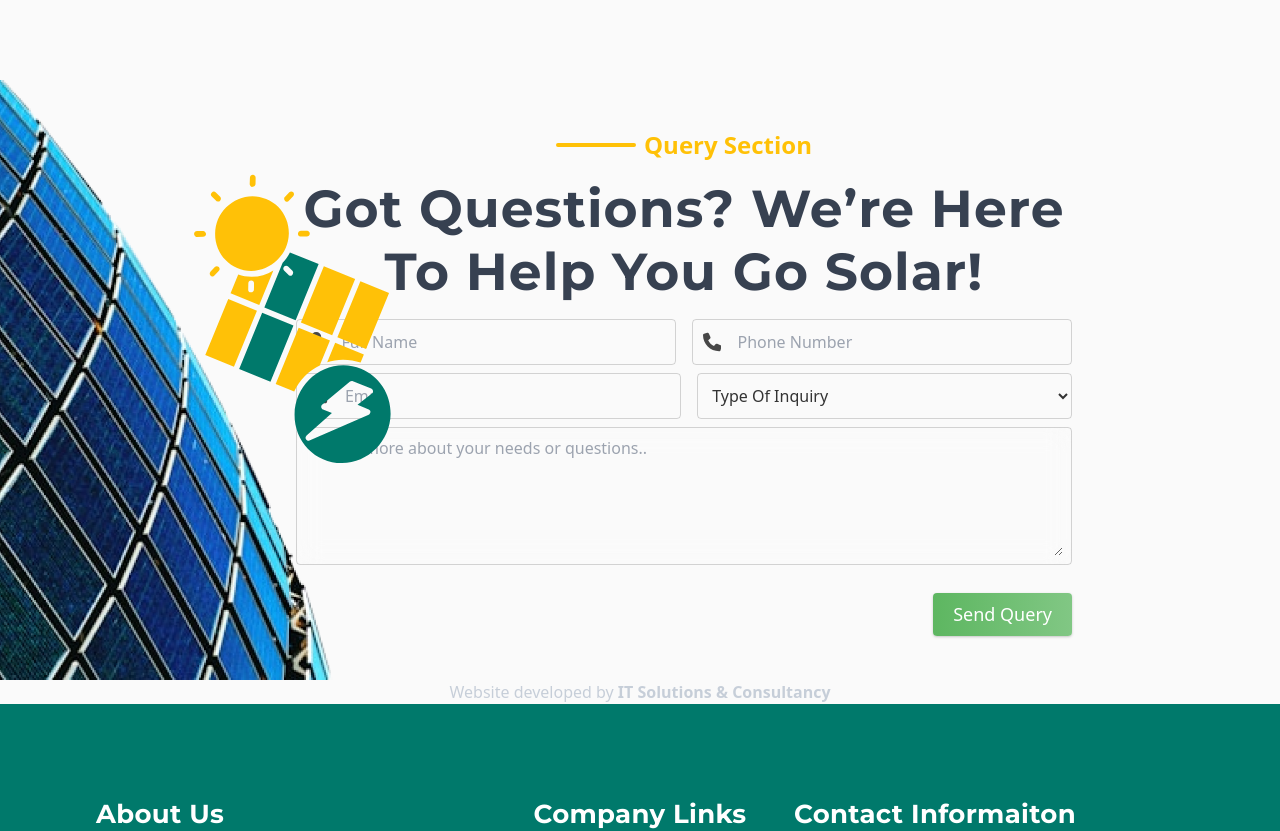
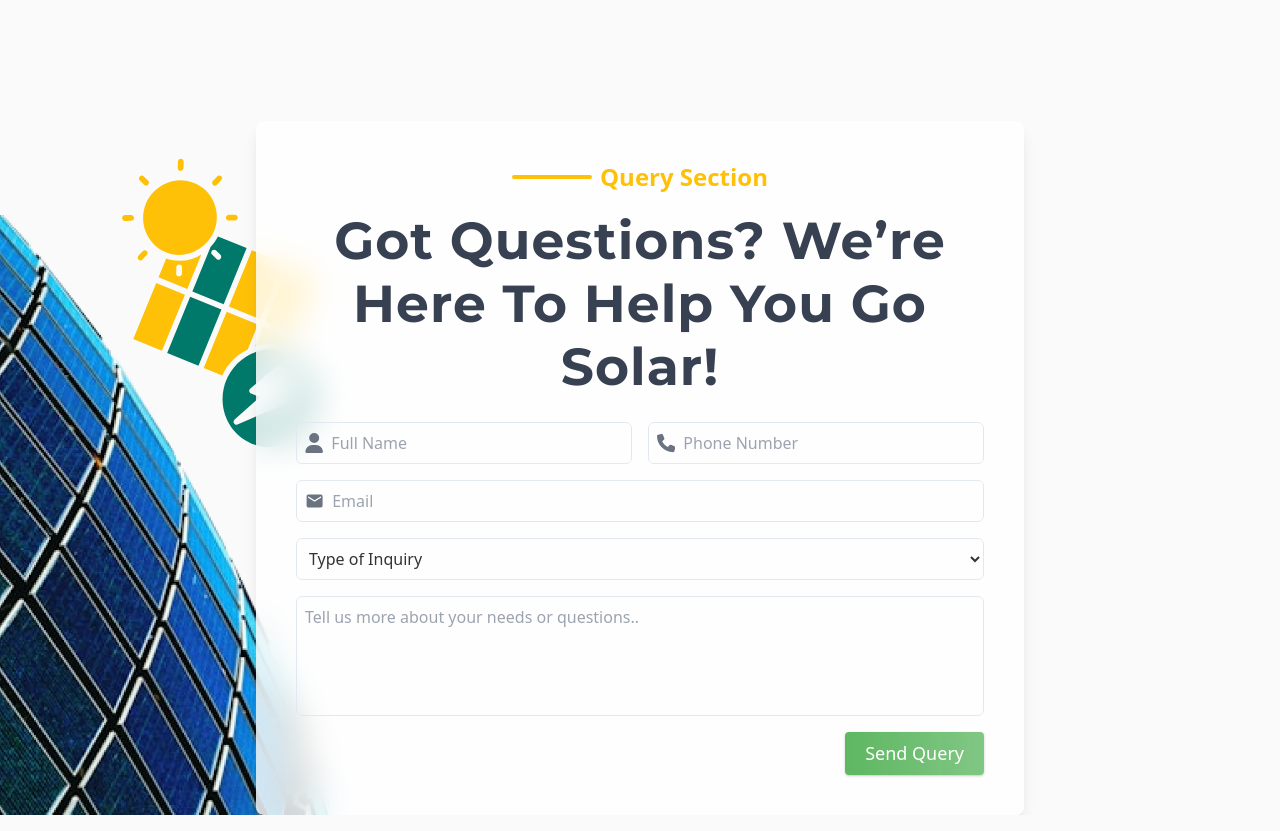
Before and after one commit to Chaitanya-exe/BDBVPL, a Next.js app: page / in a window 1280 px wide. Shown: the part 4700-5531 px from the top of the page. Built offline with nearby package versions, Linux system fonts and the light colour scheme; what tailwindcss-motion would draw is missing.

Commit message:
img tweaks

```diff
--- a/components/sections/QuerySec.jsx
+++ b/components/sections/QuerySec.jsx
@@ -18,142 +18,124 @@ const QuerySec = () => {
 
   const handleClick = async () => {
     try {
-      const response = await fetch("api/query/submit", {
+      const response = await fetch("/api/query/submit", {
         method: "POST",
-        headers: {
-          "Content-Type": "application/json"
-        },
-        body: JSON.stringify({ ...query })
+        headers: { "Content-Type": "application/json" },
+        body: JSON.stringify({ ...query }),
       });
       const data = await response.json();
       if (data.success) {
-        alert(data.msg)
+        alert(data.msg);
       }
     } catch (err) {
-      alert("some error occured, Try again later")
+      alert("Some error occurred, please try again later.");
     }
   };
 
-  const handleChange = (e)=>{
-    let selectedValue = e.target.value;
-    selectedValue = `${selectedValue.toUpperCase()}`
-    setQuery((prev)=>{
-      return {...prev, type: selectedValue}
-    })
-  }
+  const handleChange = (e) => {
+    const { name, value } = e.target;
+    setQuery((prev) => ({ ...prev, [name]: value }));
+  };
+
   return (
-    <div id="HomeQuery" className="relative flex justify-end lg:px-24  my-4">
+    <div
+      id="HomeQuery"
+      className="relative flex justify-center my-4 px-4 md:px-12 lg:px-24 overflow-hidden"
+    >
+      {/* Background Images */}
       <Image
-        src={"/icons/queryillus.svg"}
-        width={120}
-        height={112}
-        alt=""
-        className="absolute md:w-[300px] -right-3 md:left-28 md:top-4 -top-14 z-10"
+        src="/icons/queryillus.svg"
+        width={300}
+        height={300}
+        alt="Illustration"
+        className="absolute -top-10 md:top-0 right-0 md:left-10 z-10"
       />
       <Image
-        src={"/images/queryimg.png"}
-        width={210}
-        height={265}
-        alt=""
-        className="absolute -left-8 md:left-0 lg:-bottom-6 md:w-[580px]  -bottom-6 -z-10"
+        src="/images/queryimg.png"
+        width={580}
+        height={400}
+        alt="Query"
+        className="absolute bottom-0 -left-20 md:left-0 -z-10 hidden md:block"
       />
 
-      <form
-        className={`*:my-2 md:max-w-[1000px] *:bg-[#FAFAFA`}
-      >
+      {/* Query Form */}
+      <form className="bg-white/80 backdrop-blur-lg p-6 md:p-10 rounded-lg shadow-lg w-full max-w-3xl space-y-4 relative z-20">
         <Conatiner
-          title={"Query section"}
-          h1={"Got Questions? We’re Here to Help You Go Solar!"}
-          textAllign={"text-center px-20"}
+          title="Query Section"
+          h1="Got Questions? We’re Here to Help You Go Solar!"
+          textAllign="text-center"
         />
-        <div className="md:flex items-center px-10 md:px-28 *:my-2 *:md:my-0 *:w-full gap-4 *:border *:rounded *:flex *:items-center *:p-2.5 *:gap-2 *:border-text/20 ">
-          <div className="focus-within:border-text/50">
-            <FaUser className="size-5 text-text/90" />
+
+        {/* Input Fields */}
+        <div className="grid grid-cols-1 md:grid-cols-2 gap-4">
+          <div className="flex items-center border rounded-md p-2 focus-within:border-teal-500">
+            <FaUser className="text-gray-500 size-5 mr-2" />
             <input
               type="text"
-              id="fullname"
-              name="fullName"
+              name="name"
               value={query.name}
-              onChange={(e) => setQuery({ ...query, name: e.target.value })}
+              onChange={handleChange}
               placeholder="Full Name"
-              className="capitalize w-full outline-none bg-transparent px-2"
+              className="w-full outline-none bg-transparent"
             />
           </div>
-          <div className="focus-within:border-text/50">
-            <FaPhone className="size-5 text-text/90" />
+          <div className="flex items-center border rounded-md p-2 focus-within:border-teal-500">
+            <FaPhone className="text-gray-500 size-5 mr-2" />
             <input
               type="text"
-              id="ph"
-              name="ph"
+              name="number"
               value={query.number}
-              onChange={(e) => setQuery({ ...query, number: e.target.value })}
+              onChange={handleChange}
               placeholder="Phone Number"
-              className="w-full outline-none bg-transparent px-2"
+              className="w-full outline-none bg-transparent"
             />
           </div>
-        </div>
-        <div className="md:flex items-center px-10 md:px-28 *:my-2 *:md:my-0 *:w-full gap-4 *:border *:rounded *:flex *:items-center  *:gap-2 *:border-text/20 ">
-          <div className="p-2.5 focus-within:border-text/50 ">
-            <MdEmail className="size-6 text-text/90" />
+          <div className="flex items-center border rounded-md p-2 focus-within:border-teal-500 col-span-1 md:col-span-2">
+            <MdEmail className="text-gray-500 size-5 mr-2" />
             <input
               type="email"
-              id="email"
               name="email"
               value={query.email}
-              onChange={(e) => setQuery({ ...query, email: e.target.value })}
+              onChange={handleChange}
               placeholder="Email"
-              className="w-full outline-none bg-transparent px-2"
+              className="w-full outline-none bg-transparent"
             />
           </div>
-
-          <div className="focus-within:border-text/50">
+          <div className="col-span-1 md:col-span-2">
             <select
+              name="type"
+              value={query.type}
               onChange={handleChange}
-              name="dropdown"
-              defaultValue=""
-              className="w-full capitalize bg-transparent p-2.5 h-full focus:outline-none"
+              className="w-full border rounded-md p-2 outline-none bg-transparent"
             >
-              <option
-                value={""}
-                disabled
-                hidden
-              >
-                Type of inquiry
+              <option value="" disabled hidden>
+                Type of Inquiry
               </option>
-              <option value="consultation" className="bg-white">
-                Consultation
-              </option>
-              <option value="design" className="bg-white">
-                Design
-              </option>
-              <option value="maintanence" className="bg-white">
-                Maintanence
-              </option>
-              <option value="installation" className="bg-white">
-                Installation
-              </option>
-              <option value="other" className="bg-white">
-                Other
-              </option>
+              <option value="consultation">Consultation</option>
+              <option value="design">Design</option>
+              <option value="maintenance">Maintenance</option>
+              <option value="installation">Installation</option>
+              <option value="other">Other</option>
             </select>
           </div>
         </div>
-        <div className="border backdrop-blur-md rounded mx-10 md:mx-28 flex items-center p-2 gap-2 border-text/20 focus-within:border-text/50">
+
+        {/* Text Area */}
+        <div className="border rounded-md p-2 focus-within:border-teal-500">
           <textarea
-            rows={5}
-            id="query"
-            name="query"
+            name="userQuery"
+            rows={4}
             value={query.userQuery}
-            onChange={(e) => {
-              setQuery({ ...query, userQuery: e.target.value });
-            }}
+            onChange={handleChange}
             placeholder="Tell us more about your needs or questions.."
-            className="w-full  outline-none bg-transparent px-2"
+            className="w-full outline-none bg-transparent resize-none"
           />
         </div>
-        <div className="float-right md:py-3 py-2  px-10 md:px-28">
+
+        {/* Submit Button */}
+        <div className="text-right">
           <Button
-            text={"Send Query"}
+            text="Send Query"
             handleClick={(e) => {
               e.preventDefault();
               handleClick();
```
